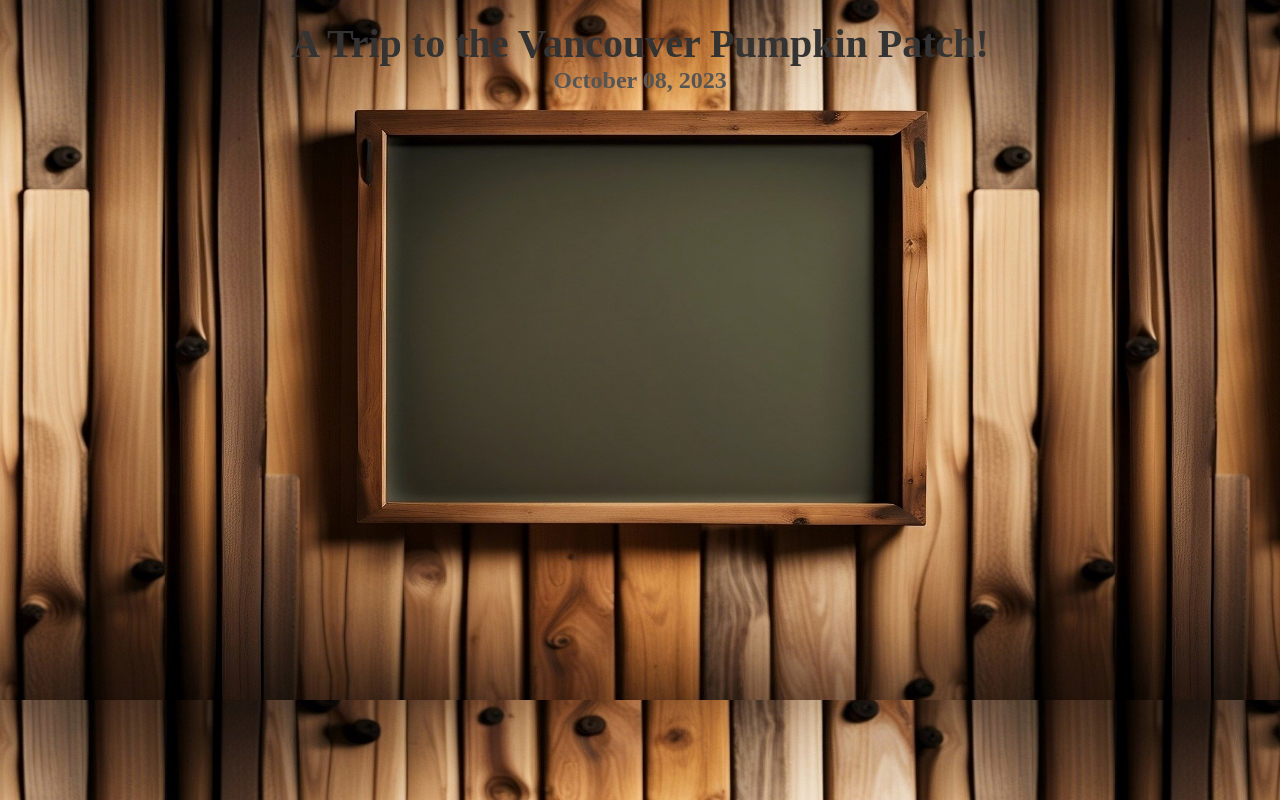
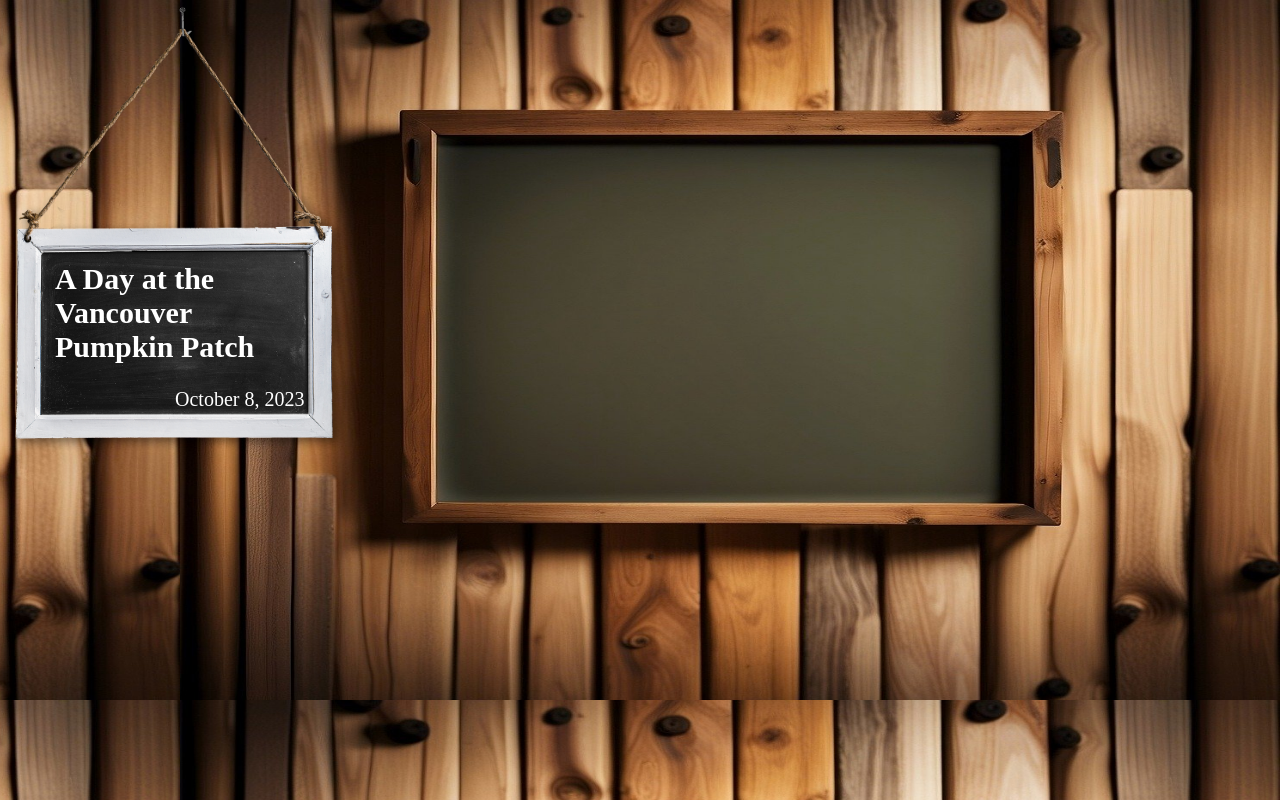
Before and after one commit to Hipples/family-photos, a React (Vite) app: page / in a window 1280 px wide. Built offline with nearby package versions, Linux system fonts and the light colour scheme.

Commit message:
added hanging sign

```diff
--- a/src/App.jsx
+++ b/src/App.jsx
@@ -2,11 +2,18 @@ import Header from './components/header';
 import ImageSlider from './components/image-slider';
 import { IMAGES } from './components/images';
 
+import sign from './assets/hanging-sign.png';
 import './background.css';
 
 const App = () => (
   <div className="background">
-    <Header />
+    <div className="sign-container">
+      <img className="sign" src={sign} />
+      <div className="sign-text">
+          <h1>A Day at the<br/>Vancouver<br/>Pumpkin Patch</h1></div>
+      <div className="sign-date">October 8, 2023</div>
+    </div>
+    {/* <Header /> */}
     {/* <section style={{ maxWidth: "600px", width: '100%', aspectRatio: '1', margin: "0 auto" }}>
       <ImageSlider images={IMAGES} />
     </section> */}
--- a/src/background.css
+++ b/src/background.css
@@ -1,6 +1,36 @@
 body {
   margin: 0 auto;
   background: url("./assets/wood-wall-with-frame.jpg") fixed;
-  background-size: 950px 700px;
-  background-position: center top;
+  background-size: 1100px 700px;
+  background-position: right top;
 }
+
+img {
+  height: 500px;
+  width: 500px;
+  position: relative;
+  top: -20px;
+  left: -80px;
+}
+
+/* Container holding the image and the text */
+.sign-container {
+  position: fixed;
+  color: white;
+}
+
+.sign-text {
+  position: absolute;
+  top: 48%;
+  left: 11%;
+  width: 260px;
+  height: 125px;
+  font-size: 15px;
+}
+
+.sign-date {
+  position: absolute;
+  top: 77%;
+  left: 35%;
+  font-size: 20px;
+}
```
Also changed, not shown: src/assets/hanging-sign.png (added), 1 other file (tests, documents, lock files or other folders).
